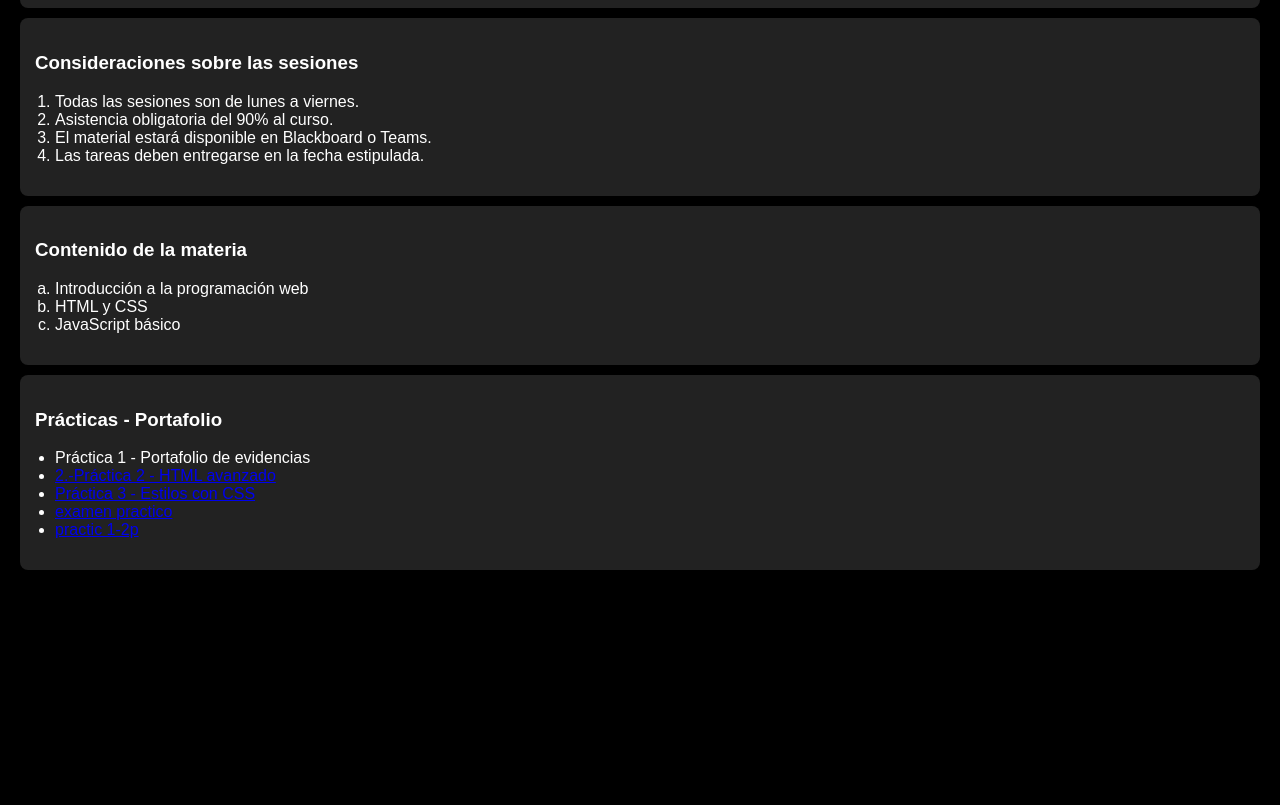
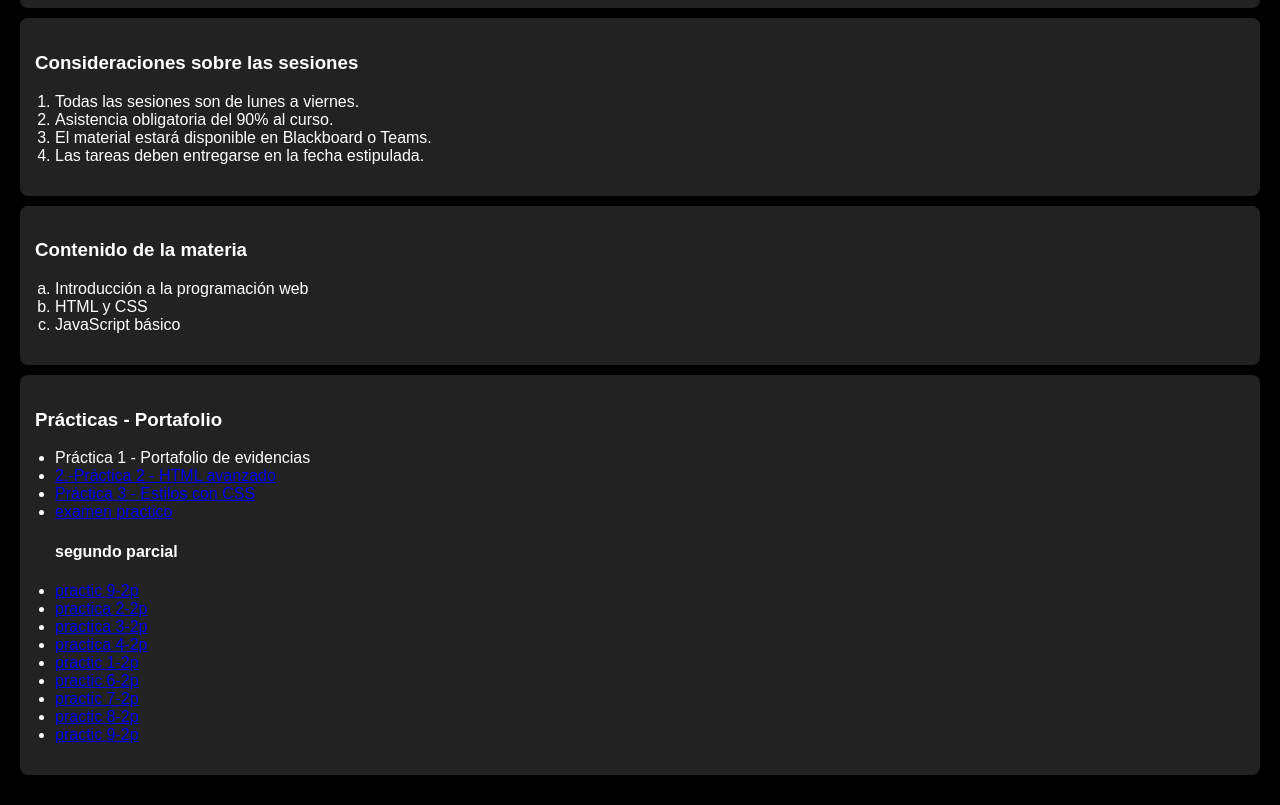
Before and after one commit to nery7778/portafolio, a plain HTML site: page index.html in a window 1280 px wide. Shown: the part 865-1670 px from the top of the page. Before the commit the page ends 1465 px from the top, so only its background shows below. Drawn offline with Linux system fonts and the light colour scheme.

Commit message:
Update index.html

```diff
--- a/index.html
+++ b/index.html
@@ -75,7 +75,16 @@ padding-left: 20px;
 <li><a href="practica2.html">2.-Práctica 2 - HTML avanzado</a></li>
 <li><a href="practica 3.html">Práctica 3 - Estilos con CSS</a></li>
 <li><a href="examen.html">examen practico</a></li>
- <li><a href="practica1-2p.html">practic 1-2p</a></li>
+ <h4>segundo parcial</h4>
+ <li><a href="practica1-2p.html">practic 9-2p</a></li>
+ <li><a href="forms.html">practica 2-2p</a></li>
+ <li><a href="tabla.html">practica 3-2p</a></li>
+  <li><a href="bara.html">practica 4-2p</a></li>
+  <li><a href="html">practic 1-2p</a></li>
+  <li><a href="zafren.html">practic 6-2p</a></li>
+  <li><a href="practica7.html">practic 7-2p</a></li>
+  <li><a href="qwert.html">practic 8-2p</a></li>
+  <li><a href="practica9.html">practic 9-2p</a></li>
 </ul>
 </section>
 </body>
```
